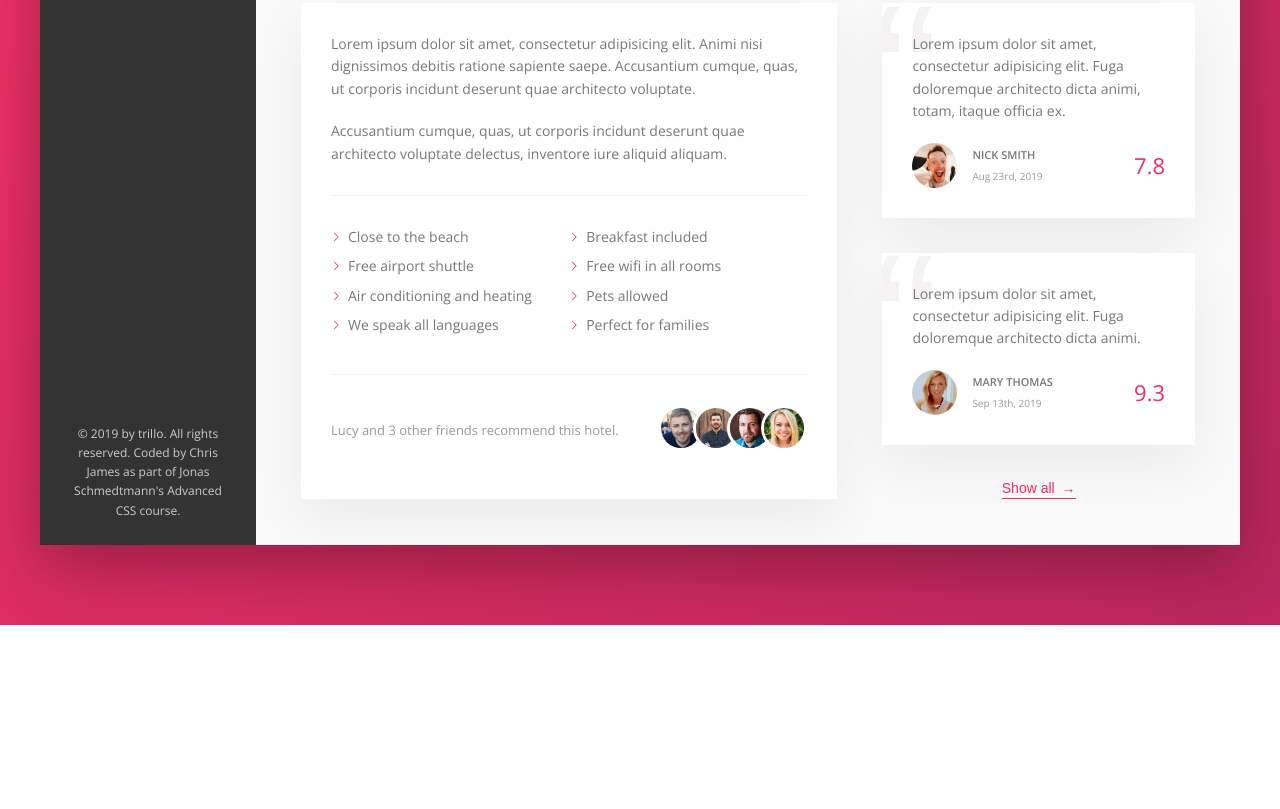
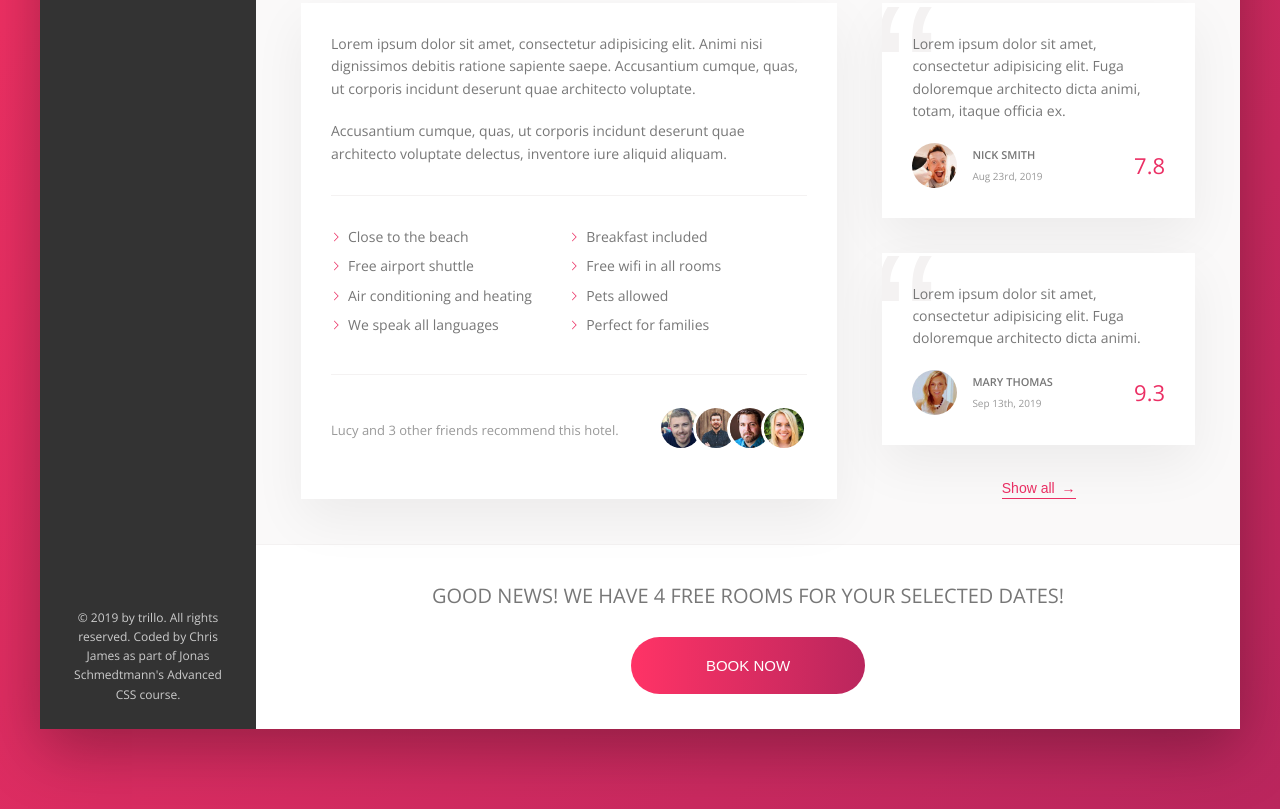
Before and after one commit to chris-james-git/trillo, a website: page index.html in a window 1280 px wide. Shown: the part 644-1453 px from the top of the page. Before the commit the page ends 1269 px from the top, so only its background shows below. Drawn offline with nearby package versions, Linux system fonts and the light colour scheme.

Commit message:
Building the CTA Section
Adds the Call to Action section with a nice couple of animations on the button.

```diff
--- a/index.html
+++ b/index.html
@@ -247,6 +247,15 @@
               <button class="btn-inline">Show all <span>&rarr;</span></button>
             </div>
           </div>
+          <div class="cta">
+            <h2 class="cta__book-now">
+              Good news! We have 4 free rooms for your selected dates!
+            </h2>
+            <button class="btn">
+              <span class="btn__visible">Book now</span>
+              <span class="btn__invisible">Only 4 rooms left</span>
+            </button>
+          </div>
         </main>
       </div>
     </div>
--- a/sass/_components.scss
+++ b/sass/_components.scss
@@ -450,3 +450,74 @@
     z-index: 1;
   }
 }
+
+////////////////////////////
+// CALL TO ACTION
+.cta {
+  padding: 3.5rem 0;
+  text-align: center;
+
+  &__book-now {
+    font-size: 2rem;
+    font-weight: 300;
+    text-transform: uppercase;
+    margin-bottom: 2.5rem;
+  }
+}
+
+//////////////////////////
+// CTA BUTTON
+.btn {
+  font-size: 1.5rem;
+  font-weight: 300;
+  text-transform: uppercase;
+  border-radius: 10rem;
+  border: none;
+  background-image: linear-gradient(
+    to right,
+    var(--color-primary-light),
+    var(--color-primary-dark)
+  );
+  color: #fff;
+  position: relative;
+  overflow: hidden; // hide the 'invisible' part
+  cursor: pointer;
+
+  & > * {
+    display: inline-block;
+    height: 100%;
+    width: 100%;
+    transition: all 0.2s;
+  }
+  &__visible {
+    padding: 2rem 7.5rem;
+  }
+
+  &__invisible {
+    position: absolute;
+    padding: 2rem 0;
+    left: 0;
+    top: -100%; // move up exactly the size of the element
+  }
+
+  &:hover {
+    background-image: linear-gradient(
+      to left,
+      var(--color-primary-light),
+      var(--color-primary-dark)
+    );
+  }
+
+  &:hover &__visible {
+    transform: translateY(100%);
+  }
+
+  &:hover &__invisible {
+    top: 0;
+  }
+
+  &:focus {
+    outline: none;
+    animation: pulsate 1s infinite;
+  }
+}
```
Also changed, not shown: css/style.css.
